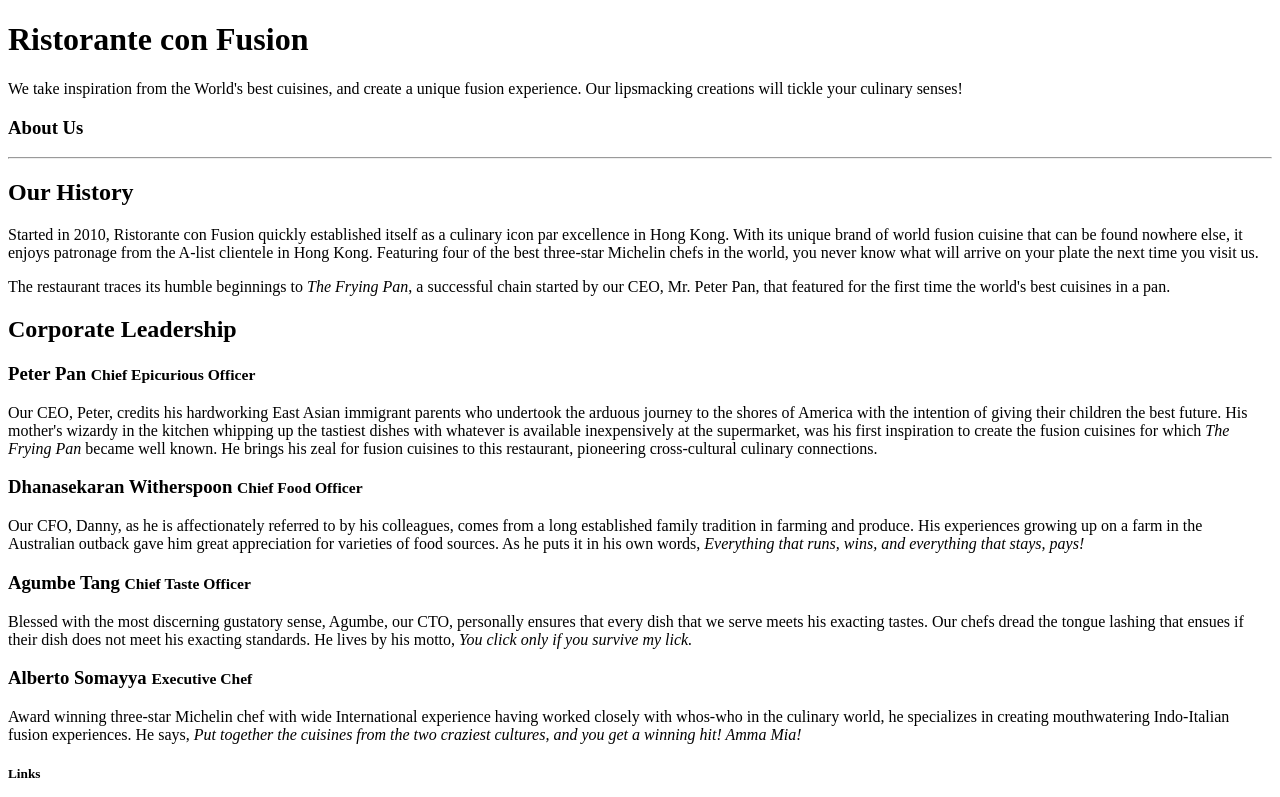
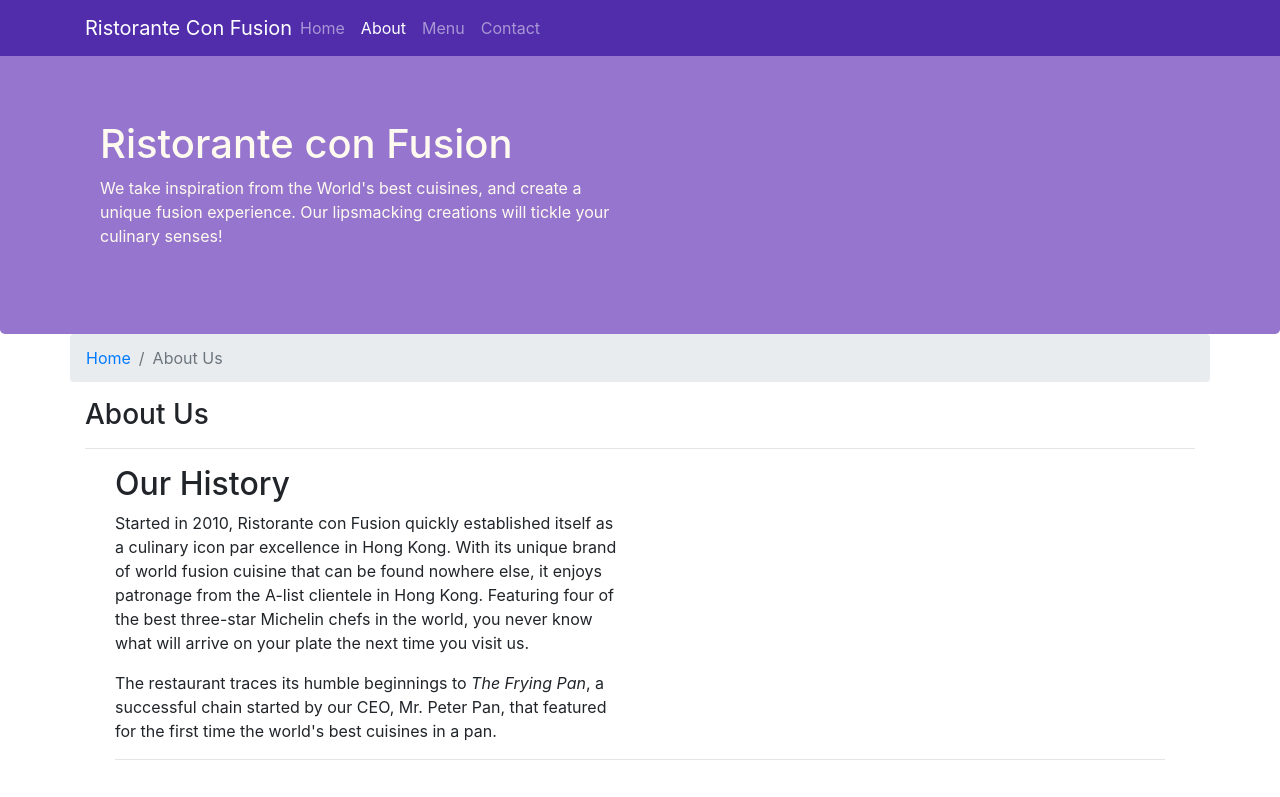
Before and after one commit to wa-crypto/git-test-2, a website: page aboutus.html in a window 1280 px wide. Shown: the top 797 px of the page. Drawn offline with nearby package versions, Linux system fonts and the light colour scheme.

Commit message:
navbar/footer/breadcrumbs added

```diff
--- a/aboutus.html
+++ b/aboutus.html
@@ -2,13 +2,35 @@
 <html lang="en">
 
 <head>
+<!-- Required meta tags always come first -->
+<meta charset="utf-8">
+<meta name="viewport" content="width=device-width, initial-scale=1, shrink-to-fit=no">
+<meta http-equiv="x-ua-compatible" content="ie=edge">
 
-    <title>Ristorante Con Fusion: About Us</title>
+<!-- Bootstrap CSS -->
+<link rel="stylesheet" href="node_modules/bootstrap/dist/css/bootstrap.min.css">
+<link rel="stylesheet" href="css/style.css">
+<title>Ristorante Con Fusion: About Us</title>
 
 </head>
 
 <body>
-
+    <nav class="navbar navbar-dark navbar-expand-sm  fixed-top">
+        <div class="container">
+            <button class="navbar-toggler" type="button" data-toggle="collapse" data-target="#Navbar">
+                <span class="navbar-toggler-icon"></span>
+            </button>
+            <a class="navbar-brand mr-auto" href="index.html">Ristorante Con Fusion</a>
+            <div class="collapse navbar-collapse" id="Navbar">
+                <ul class="navbar-nav mr-auto">
+                    <li class="nav-item"><a class="nav-link" href="index.html">Home</a></li>
+                    <li class="nav-item active"><a class="nav-link" href="#">About</a></li>
+                    <li class="nav-item"><a class="nav-link" href="#">Menu</a></li>
+                    <li class="nav-item"><a class="nav-link" href="#">Contact</a></li>
+                </ul>
+            </div>
+        </div>
+    </nav>
     <header class="jumbotron">
         <div class="container">
             <div class="row row-header">
@@ -16,42 +38,49 @@
                     <h1>Ristorante con Fusion</h1>
                     <p>We take inspiration from the World's best cuisines, and create a unique fusion experience. Our lipsmacking creations will tickle your culinary senses!</p>
                 </div>
-                <div class="col-12 col-sm">
-                </div>
             </div>
         </div>
     </header>
 
-    <div>
-        <div>
-            <div>
+    <div class="container">
+        <div class="row">
+            <ol class="col-12 breadcrumb">
+                <li class="breadcrumb-item"><a href="index.html">Home</a></li>
+                <li class="breadcrumb-item active">About Us</li>
+            </ol>
+            <div class="col-12">
                <h3>About Us</h3>
                <hr>
             </div>
         </div>
 
-        <div>
-            <div>
+        <div class="container">
+            <div class= "col-xs-12 col-lg-6">
                 <h2>Our History</h2>
                 <p>Started in 2010, Ristorante con Fusion quickly established itself as a culinary icon par excellence in Hong Kong. With its unique brand of world fusion cuisine that can be found nowhere else, it enjoys patronage from the A-list clientele in Hong Kong.  Featuring four of the best three-star Michelin chefs in the world, you never know what will arrive on your plate the next time you visit us.</p>
                 <p>The restaurant traces its humble beginnings to <em>The Frying Pan</em>, a successful chain started by our CEO, Mr. Peter Pan, that featured for the first time the world's best cuisines in a pan.</p>
+
             </div>
-            <div>
+            <div class= "col-xs-12 col-12">
+                <hr>
+                <br>
             </div>
         </div>
 
 
         <div>
-            <div>
+            <div class="container">
                 <h2>Corporate Leadership</h2>
                 <h3>Peter Pan <small>Chief Epicurious Officer</small></h3>
-                <p>Our CEO, Peter, credits his hardworking East Asian immigrant parents who undertook the arduous journey to the shores of America with the intention of giving their children the best future. His mother's wizardy in the kitchen whipping up the tastiest dishes with whatever is available inexpensively at the supermarket, was his first inspiration to create the fusion cuisines for which <em>The Frying Pan</em> became well known. He brings his zeal for fusion cuisines to this restaurant, pioneering cross-cultural culinary connections.</p>
+                <p class="d-none d-sm-block">Our CEO, Peter, credits his hardworking East Asian immigrant parents who undertook the arduous journey to the shores of America with the intention of giving their children the best future. His mother's wizardy in the kitchen whipping up the tastiest dishes with whatever is available inexpensively at the supermarket, was his first inspiration to create the fusion cuisines for which <em>The Frying Pan</em> became well known. He brings his zeal for fusion cuisines to this restaurant, pioneering cross-cultural culinary connections.</p>
                 <h3>Dhanasekaran Witherspoon <small>Chief Food Officer</small></h3>
-                <p>Our CFO, Danny, as he is affectionately referred to by his colleagues, comes from a long established family tradition in farming and produce. His experiences growing up on a farm in the Australian outback gave him great appreciation for varieties of food sources. As he puts it in his own words, <em>Everything that runs, wins, and everything that stays, pays!</em></p>
+                <p class="d-none d-sm-block">Our CFO, Danny, as he is affectionately referred to by his colleagues, comes from a long established family tradition in farming and produce. His experiences growing up on a farm in the Australian outback gave him great appreciation for varieties of food sources. As he puts it in his own words, <em>Everything that runs, wins, and everything that stays, pays!</em></p>
                 <h3>Agumbe Tang <small>Chief Taste Officer</small></h3>
-                <p>Blessed with the most discerning gustatory sense, Agumbe, our CTO, personally ensures that every dish that we serve meets his exacting tastes. Our chefs dread the tongue lashing that ensues if their dish does not meet his exacting standards. He lives by his motto, <em>You click only if you survive my lick.</em></p>
+                <p class="d-none d-sm-block">Blessed with the most discerning gustatory sense, Agumbe, our CTO, personally ensures that every dish that we serve meets his exacting tastes. Our chefs dread the tongue lashing that ensues if their dish does not meet his exacting standards. He lives by his motto, <em>You click only if you survive my lick.</em></p>
                 <h3>Alberto Somayya <small>Executive Chef</small></h3>
-                <p>Award winning three-star Michelin chef with wide International experience having worked closely with whos-who in the culinary world, he specializes in creating mouthwatering Indo-Italian fusion experiences. He says, <em>Put together the cuisines from the two craziest cultures, and you get a winning hit! Amma Mia!</em></p>
+                <p class="d-none d-sm-block">Award winning three-star Michelin chef with wide International experience having worked closely with whos-who in the culinary world, he specializes in creating mouthwatering Indo-Italian fusion experiences. He says, <em>Put together the cuisines from the two craziest cultures, and you get a winning hit! Amma Mia!</em></p>
+                <br>
+                <br>
             </div>
        </div>
 
@@ -63,7 +92,7 @@
                 <div class="col-4 offset-1 col-sm-2">
                     <h5>Links</h5>
                     <ul class="list-unstyled">
-                        <li><a href="#">Home</a></li>
+                        <li><a href="index.html">Home</a></li>
                         <li><a href="#">About</a></li>
                         <li><a href="#">Menu</a></li>
                         <li><a href="#">Contact</a></li>
--- a/css/style.css
+++ b/css/style.css
@@ -26,3 +26,11 @@
    margin: 0px;
    color:black;
 }
+body{
+    padding: 50px 0px 0px 0px;
+    z-index:0;
+}
+
+.navbar-dark{
+    background-color: #512DAB;
+}
```
Also changed, not shown: index.html (+17 -2 lines).
